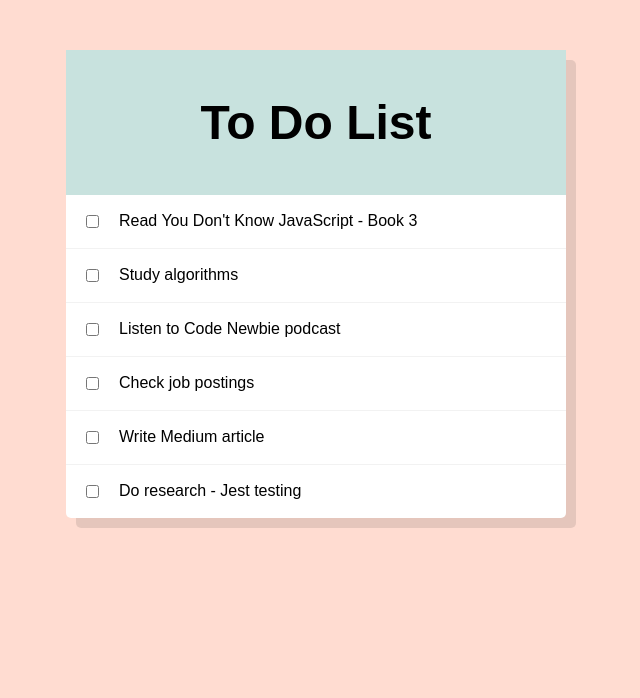
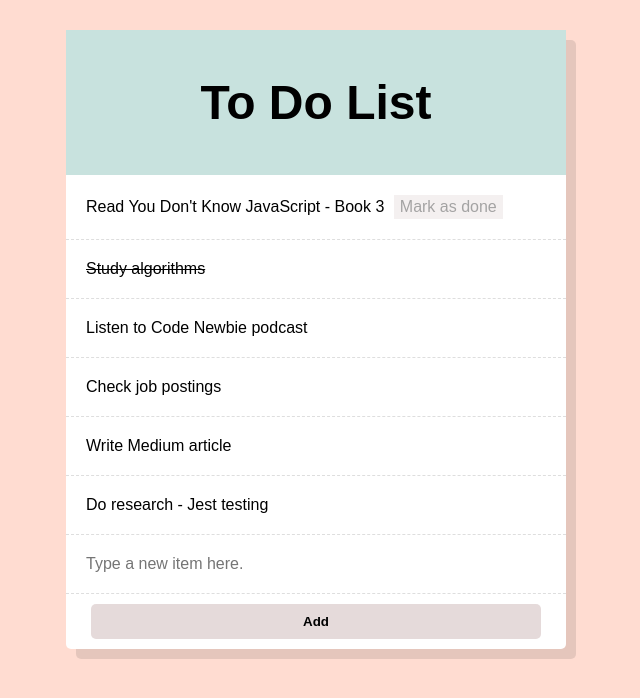
Before and after one commit to CynthiaLixinLee/todo-list, a PHP site: page / in a window 1280 px wide. Shown: the top 698 px of the page, without its empty margins (324-964 px from the left). Run offline with PHP 8.4, Linux system fonts and the light colour scheme; some libraries are stand-ins or nearby versions.

Commit message:
Updated index and css

```diff
--- a/css/style.css
+++ b/css/style.css
@@ -14,37 +14,74 @@ body {
   );
 }
 
+/* LIST */
 .list {
-  min-width: 320px;
+  width: 100%;
   max-width: 500px;
-  margin: 50px auto;
+  margin: 30px auto;
   border-radius: 5px;
   box-shadow: 10px 10px 0 rgba(0, 0, 0, 0.1);
   background: #ffffff;
+  display: border-box;
 }
-
-.item {
-  display: flex;
-  align-items: center;
-  border-bottom: 1px solid #f1f1f1e1;
-}
-
-.item:last-child {
-  border-bottom: 0;
-}
-
-input[type="checkbox"] {
-  margin: 20px;
-}
-
-input:checked + p {
-  background: #f9f9f9;
-  text-decoration: line-through;
-}
-
 .header {
   background: #c8e2de;
   text-align: center;
   padding: 5px 0;
   font-size: 2em;
 }
+
+/* ITEMS */
+.items {
+  margin: 0;
+  padding: 0;
+  list-style-type: none;
+}
+.items li,
+.item-add .input {
+  padding: 20px;
+  border: 0;
+  font-size: 1em;
+  text-decoration: none;
+  border-bottom: 1px dashed #cccbcba2;
+}
+.items .item.done {
+  text-decoration: line-through;
+}
+.item-add {
+  display: flex;
+  flex-direction: column;
+}
+.input {
+  flex: 1 1 auto;
+  outline: none;
+}
+
+/* BUTTONS */
+.submit-btn {
+  background-color: #ddcfcfc4;
+  align-self: center;
+  padding: 10px;
+  border: 0;
+  border-radius: 5px;
+  cursor: pointer;
+  font-weight: bold;
+  width: 90%;
+  margin: 10px;
+}
+.submit-btn:hover {
+  background-color: #635e5e81;
+}
+.done-btn {
+  display: inline-block;
+  margin-left: 5px;
+  text-decoration: none;
+  color: #000000e1;
+  background-color: #ddcfcfc4;
+  padding: 3px 6px;
+  border: 0;
+  opacity: 0.4;
+}
+li:hover .done-btn {
+  opacity: 1;
+}
--- a/index.php
+++ b/index.php
@@ -14,32 +14,37 @@
     <div class="header">
       <h1>To Do List</h1>
     </div>
-    <div class="item">
-      <input type="checkbox">
-      <p>Read You Don't Know JavaScript - Book 3</p>
-    </div>
-    <div class="item">
-      <input type="checkbox">
-      <p>Study algorithms</p>
-    </div>
-    <div class="item">
-      <input type="checkbox">
-      <p>Listen to Code Newbie podcast</p>
-    </div>
-    <div class="item">
-      <input type="checkbox">
-      <p>Check job postings</p>
-    </div>
-    <div class="item">
-      <input type="checkbox">
-      <p>Write Medium article</p>
-    </div>
-    <div class="item">
-      <input type="checkbox">
-      <p>Do research - Jest testing</p>
-    </div>
+    <ul class="items">
+      <li>
+        <span class="item">Read You Don't Know JavaScript - Book 3</span>
+        <a href="#" class="done-btn">Mark as done</a>
+      </li>
+      <li><span class="item done">Study algorithms</span></li>
+      <li><span class="item"></span>Listen to Code Newbie podcast</li>
+      <li><span class="item">Check job postings</span></li>
+      <li><span class="item">Write Medium article</span></li>
+      <li><span class="item">Do research - Jest testing</span></li>
+    </ul>
+
+    <form class="item-add" action="add.php" method="post">
+			<input type="text" class="input" name="name" placeholder="Type a new item here." autocomplete="off" required>
+			<input type="submit" value="Add" class="submit-btn">
+		</form>
   </section>
 
+  <script src="https://www.gstatic.com/firebasejs/5.0.2/firebase.js"></script>
+  <script>
+    // Initialize Firebase
+    var config = {
+      apiKey: "AIzaSyD1WAux9rYcAmOOPEnH2PklZuvn88Y8TQY",
+      authDomain: "todo-list-919bc.firebaseapp.com",
+      databaseURL: "https://todo-list-919bc.firebaseio.com",
+      projectId: "todo-list-919bc",
+      storageBucket: "",
+      messagingSenderId: "164381019654"
+    };
+    firebase.initializeApp(config);
+  </script>
 
   <?php
   ?>
```
Also changed, not shown: add.php (added).
